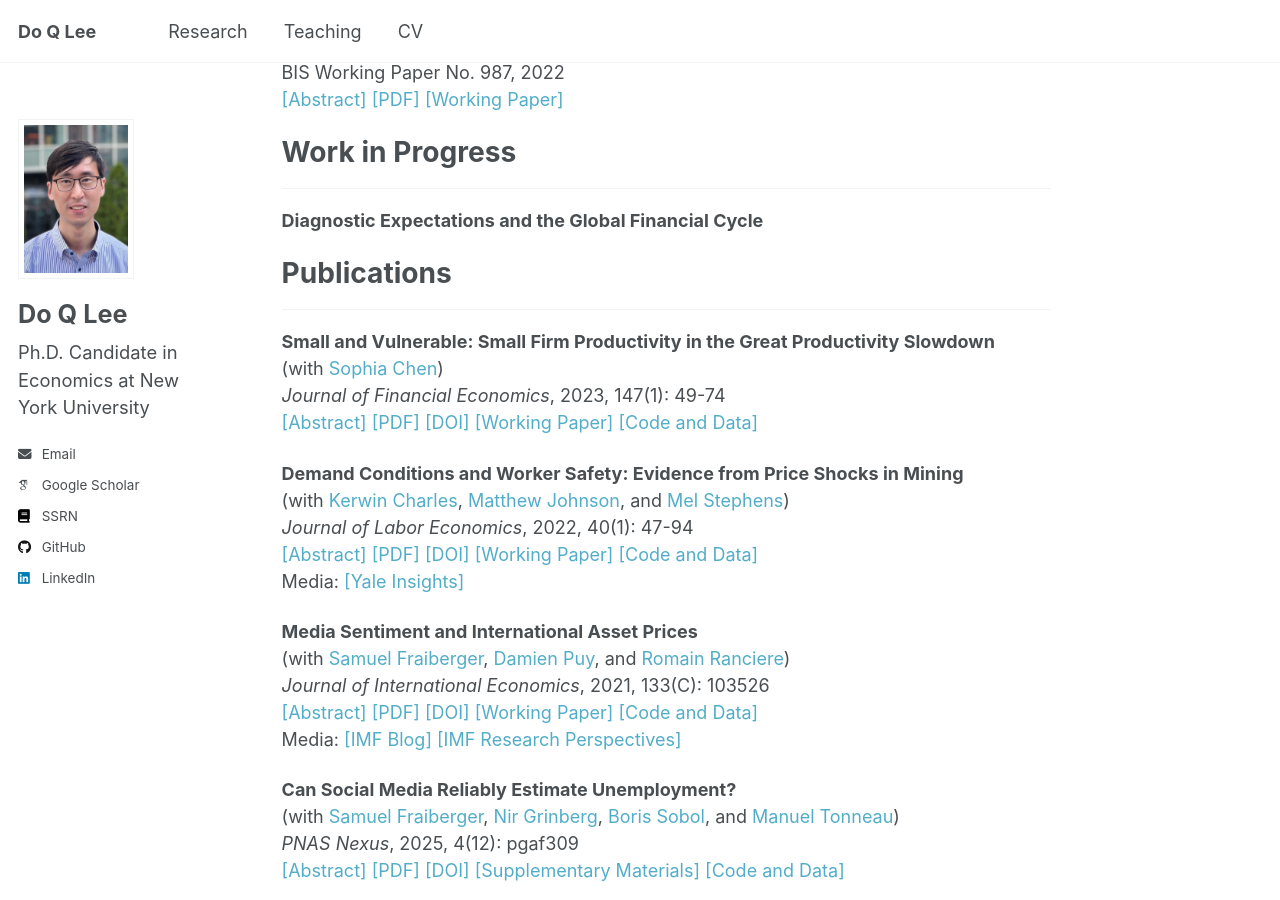
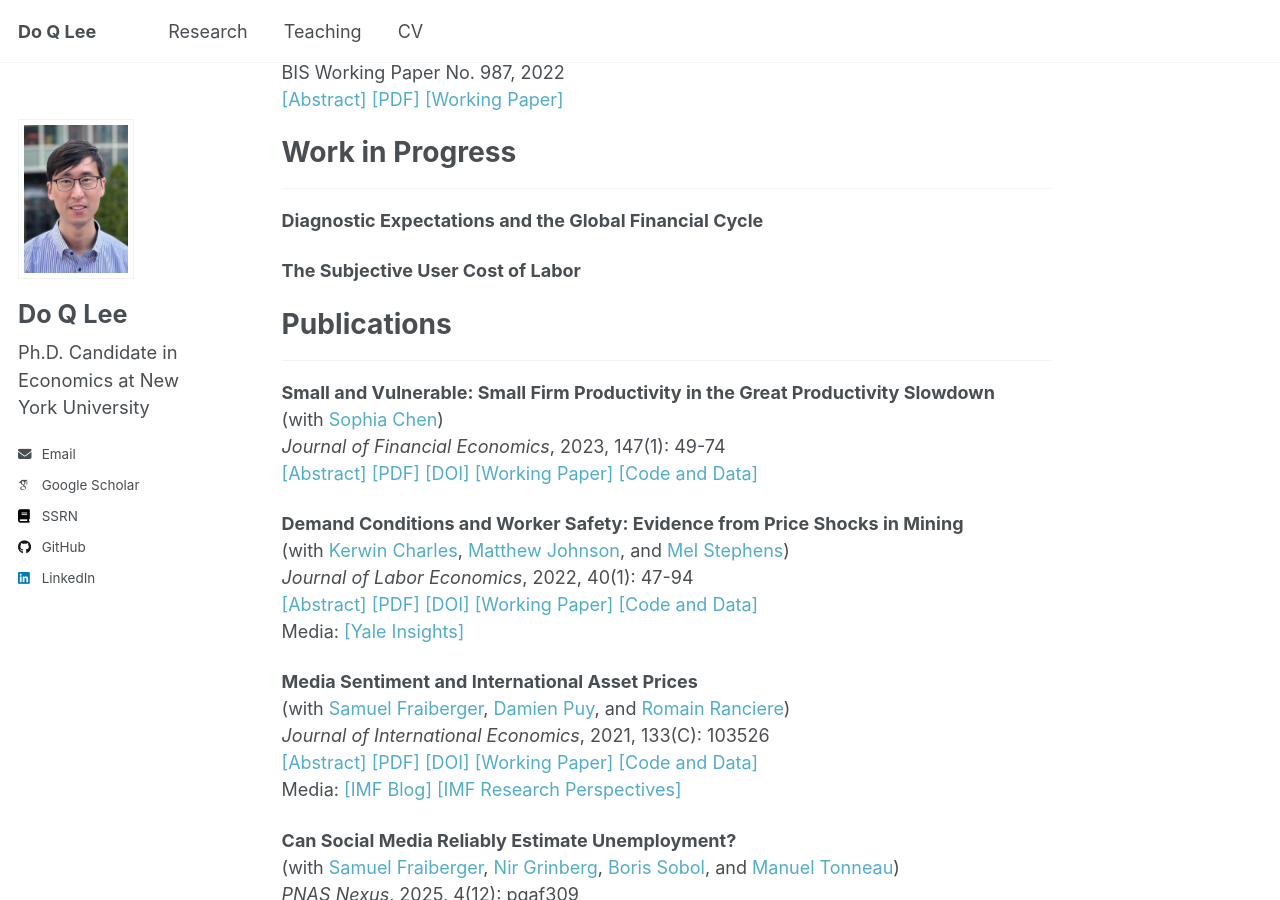
Before and after one commit to doqlee/doqlee.github.io, a Jekyll site: the page built from _pages/main.md, in a window 1280 px wide and 900 px high, scrolled down 1802 px. Built offline with Jekyll 4.4.1, drawn with Linux system fonts in a browser that asks for light colours; some web fonts are replaced.

Commit message:
Update main.md

```diff
--- a/_pages/main.md
+++ b/_pages/main.md
@@ -173,11 +173,14 @@ How does unconventional monetary policy affect corporate capital structure and i
 <IMG src="../files/HIL2022.png"  alt="HIL2022" style="width:70%; height:auto;"/>
 </div>
 
+
 Work in Progress
 =========
 ---
 
 **Diagnostic Expectations and the Global Financial Cycle**
+
+**The Subjective User Cost of Labor**
 
 
 Publications
```
